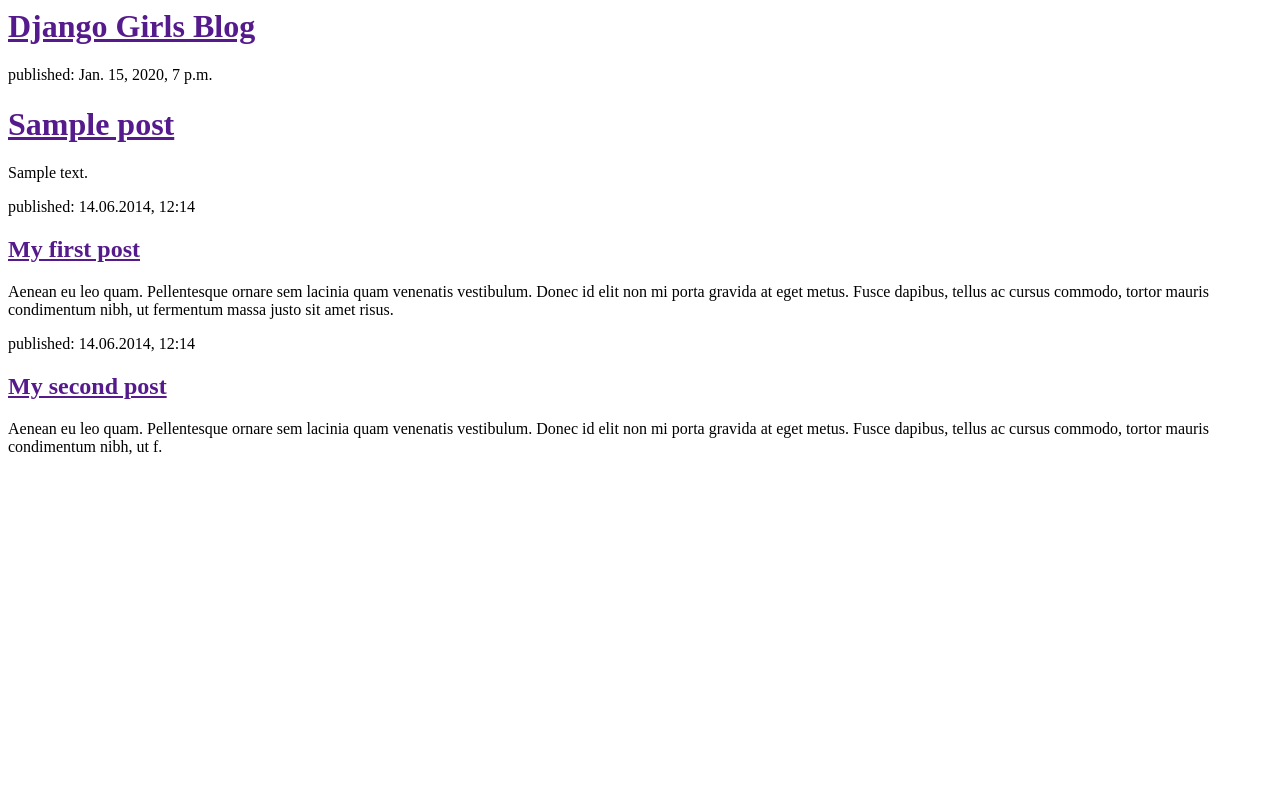
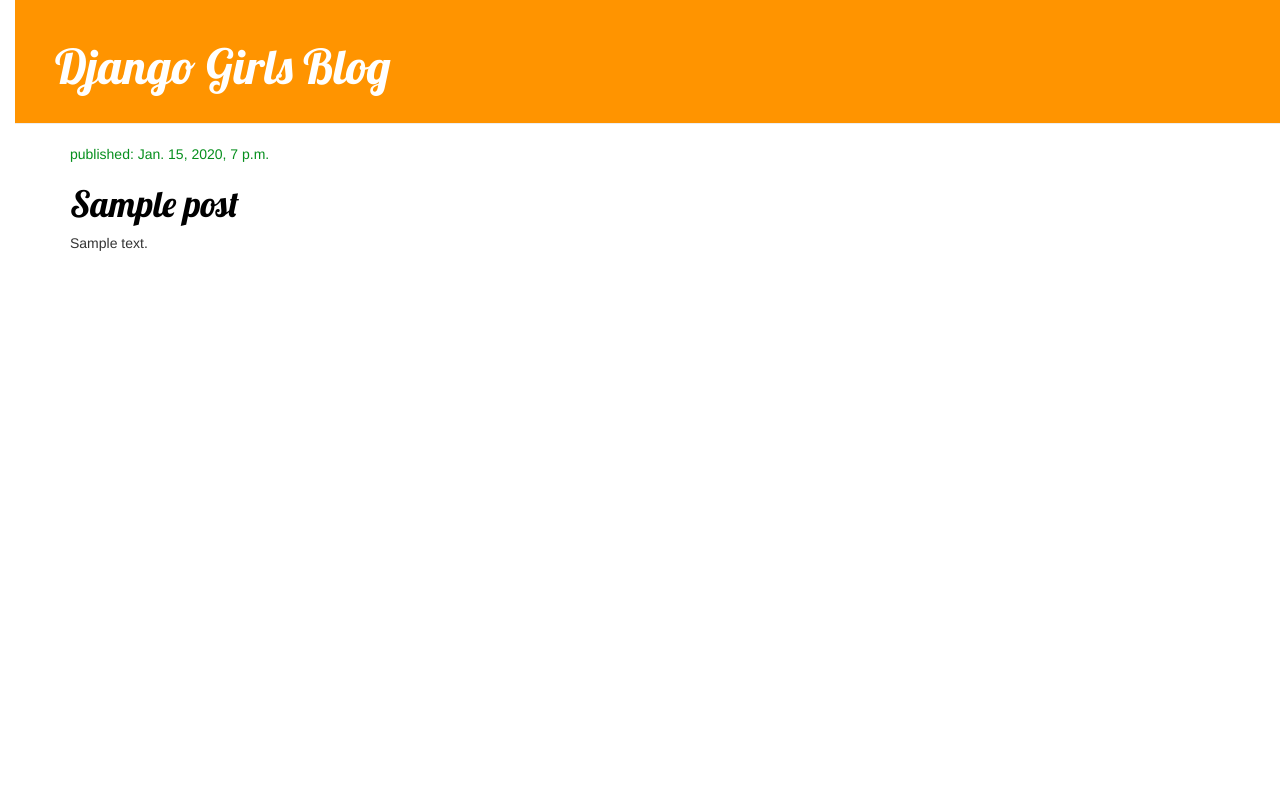
Before and after one commit to dnalinkbi/Web-share, a Django app: page / in a window 1280 px wide. Run offline with Django 3.2, Linux system fonts and the light colour scheme; tables that the repository leaves empty hold one stand-in row (values such as "Sample post"); some libraries are stand-ins or nearby versions.

Commit message:
Added view and template for detailed blog post as well as CSS for the site.

```diff
--- /dev/null
+++ b/blog/static/css/blog.css
@@ -0,0 +1,58 @@
+/*h1 글의 색 바꾸기*/
+h1 a {
+    color: #FCA205;
+    font-family: 'Lobster';
+}
+
+/*왼쪽 여백 주기*/
+body {
+    padding-left: 15px;
+}
+
+/*클래스 선택자는 . 으로 시작*/
+.page-header {
+    background-color: #ff9400;
+    margin-top: 0;
+    padding: 20px 20px 20px 40px;
+}
+
+.page-header h1, .page-header h1 a, .page-header h1 a:visited, .page-header h1 a:active {
+    color: #ffffff;
+    font-size: 36pt;
+    text-decoration: none;
+}
+
+.content {
+    margin-left: 40px;
+}
+
+h1, h2, h3, h4 {
+    font-family: 'Lobster', cursive;
+}
+
+.date {
+    color: #068f1d;
+}
+
+.save {
+    float: right;
+}
+
+.post-form textarea, .post-form input {
+    width: 100%;
+}
+
+.top-menu, .top-menu:hover, .top-menu:visited {
+    color: #ffffff;
+    float: right;
+    font-size: 26pt;
+    margin-right: 20px;
+}
+
+.post {
+    margin-bottom: 70px;
+}
+
+.post h1 a, .post h1 a:visited {
+    color: #000000;
+}
--- /dev/null
+++ b/blog/templates/blog/base.html
@@ -0,0 +1,25 @@
+{% load static %}
+<html>
+    <head>
+        <title>Django Girls blog</title>
+        <link rel="stylesheet" href="//maxcdn.bootstrapcdn.com/bootstrap/3.2.0/css/bootstrap.min.css">
+        <link rel="stylesheet" href="//maxcdn.bootstrapcdn.com/bootstrap/3.2.0/css/bootstrap-theme.min.css">
+        <link rel="stylesheet" href="{% static 'css/blog.css' %}">
+        <link href="//fonts.googleapis.com/css?family=Lobster&subset=latin,latin-ext" rel="stylesheet" type="text/css">
+    </head>
+    <body>
+        <div class="page-header">
+            <h1><a href="/">Django Girls Blog</a></h1>
+        </div>
+
+        <div class="content container">
+            <div class="row">
+                <div class="col-md-8">
+                <!-- 블럭 생성. 다른 템플릿에서도 가져다 쓸 수 있도록 -->
+                {% block content %}
+                {% endblock %}
+                </div>
+            </div>
+        </div>
+    </body>
+</html>
--- a/blog/templates/blog/post_list.html
+++ b/blog/templates/blog/post_list.html
@@ -1,30 +1,13 @@
-<html>
-    <head>
-        <title>Django Girls blog</title>
-    </head>
-    <body>
-        <div>
-            <h1><a href="">Django Girls Blog</a></h1>
-        </div>
+{% extends 'blog/base.html' %}
 
-        {% for post in posts %}
-        <div>
-            <p>published: {{ post.published_date }}</p>
-            <h1><a href="">{{ post.title }}</a></h1>
+{% block content %}
+    {% for post in posts %}
+        <div class="post">
+            <div class="date">
+                <p>published: {{ post.published_date }}</p>
+            </div>
+            <h1><a href="{% url 'post_detail' pk=post.pk %}">{{ post.title }}</a></h1>
             <p>{{ post.text|linebreaksbr }}</p>
         </div>
-        {% endfor %}
-
-        <div>
-            <p>published: 14.06.2014, 12:14</p>
-            <h2><a href="">My first post</a></h2>
-            <p>Aenean eu leo quam. Pellentesque ornare sem lacinia quam venenatis vestibulum. Donec id elit non mi porta gravida at eget metus. Fusce dapibus, tellus ac cursus commodo, tortor mauris condimentum nibh, ut fermentum massa justo sit amet risus.</p>
-        </div>
-
-        <div>
-            <p>published: 14.06.2014, 12:14</p>
-            <h2><a href="">My second post</a></h2>
-            <p>Aenean eu leo quam. Pellentesque ornare sem lacinia quam venenatis vestibulum. Donec id elit non mi porta gravida at eget metus. Fusce dapibus, tellus ac cursus commodo, tortor mauris condimentum nibh, ut f.</p>
-        </div>
-    </body>
-</html>
+    {% endfor %}
+{% endblock %}
--- a/blog/urls.py
+++ b/blog/urls.py
@@ -3,4 +3,9 @@ from . import views
 
 urlpatterns = [
     path('', views.post_list, name='post_list'),
+    #post/는 URL이 post 문자를 포함해야한다는 것을 의미
+    #<int:pk>는 장고는 int값을 받아 pk라는 변수로 뷰를 전달
+    #/는 다음에 /문자가 한번 더 와야한다.
+    #예를들어, http://127.0.0.1:8000/post/5/ 인 경우, 장고는 post_detail 뷰를 찾아 매기변수 pk가 5인 값을 찾아 뷰로 전달
+    path('post/<int:pk>/', views.post_detail, name='post_detail'),
 ]
--- a/blog/views.py
+++ b/blog/views.py
@@ -1,11 +1,17 @@
 from django.shortcuts import render
 from django.utils import timezone
 from .models import Post
+from django.shortcuts import render, get_object_or_404
 
 # Create your views here.
 
 #blog/post_list.html 템플릿 보여줌
 def post_list(request):
-    #posts라는 쿼리셋 생성.
+    #posts라는 쿼리셋 생성하여 Post 정렬된 데이터를 저장.
     posts = Post.objects.filter(published_date__lte=timezone.now()).order_by('published_date')
     return render(request, 'blog/post_list.html', {'posts':posts})
+
+#만약 pk에 해당하는 post가 없으면 에러메시지를 그냥 출력하는 것이아니라 page not found 창을 출력하도록
+def post_detail(request, pk):
+    post = get_object_or_404(Post, pk=pk)
+    return render(request, 'blog/post_detail.html', {'post': post})
```
Also changed, not shown: blog/templates/blog/post_detail.html (added, +13 -0 lines), blog/templates/blog/blog.css (added).
